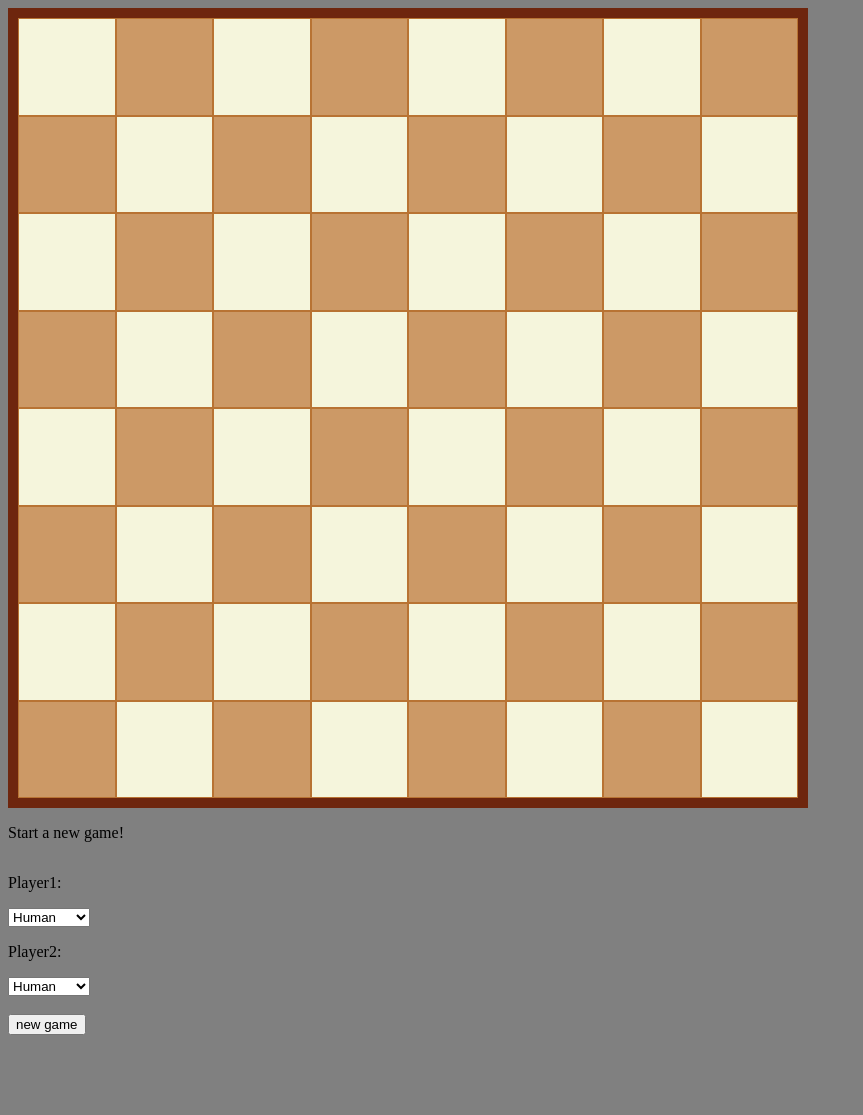
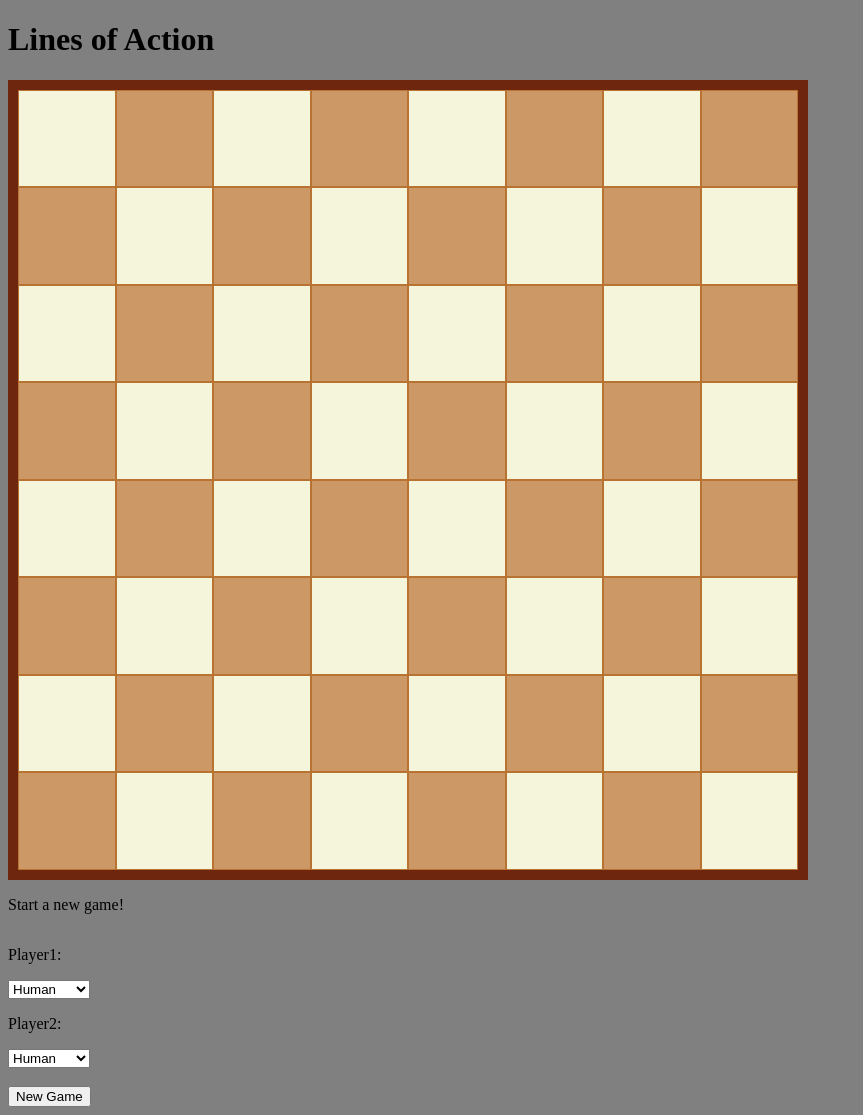
Before and after one commit to Goloso98/LoA-ai-js, a plain HTML site: page index.html in a window 1280 px wide. Shown: the whole page, without its empty margins (0-863 px from the left). Before the commit the page ends 1043 px from the top, so only its background shows below. Drawn offline with Linux system fonts and the light colour scheme.

Commit message:
Few Visual Updates and ReadMe

```diff
--- a/index.html
+++ b/index.html
@@ -73,7 +73,7 @@
 	<!--script src=testes.js></script-->
 	<script src=app.js></script>
 	<!--script src=test2.js></script-->
-
+<h1>Lines of Action</h1>
 <div class="board">
   <div class="grid-container">
     <div class="grid-item" onclick="fn(0)"><div id="0"></div></div>
@@ -165,7 +165,7 @@
 </select>
 <br>
 <br>
-<button onclick="newgame()">new game</button>
+<button onclick="newgame()">New Game</button>
 </body>
 
 </html>
```
Also changed, not shown: 1 other file.
